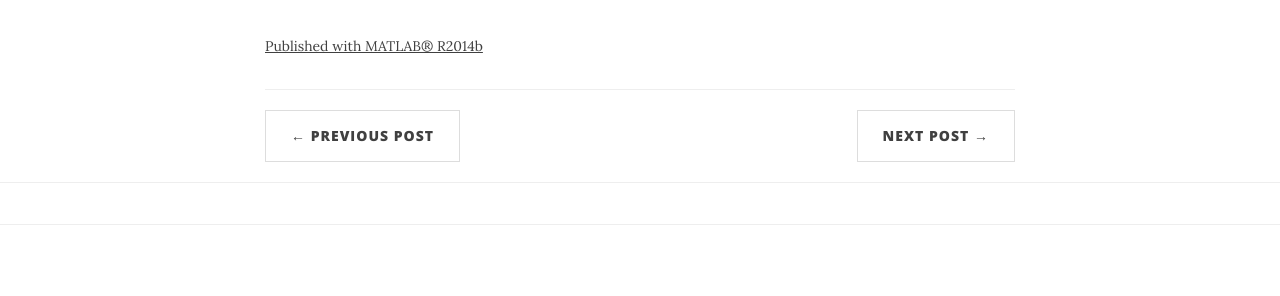
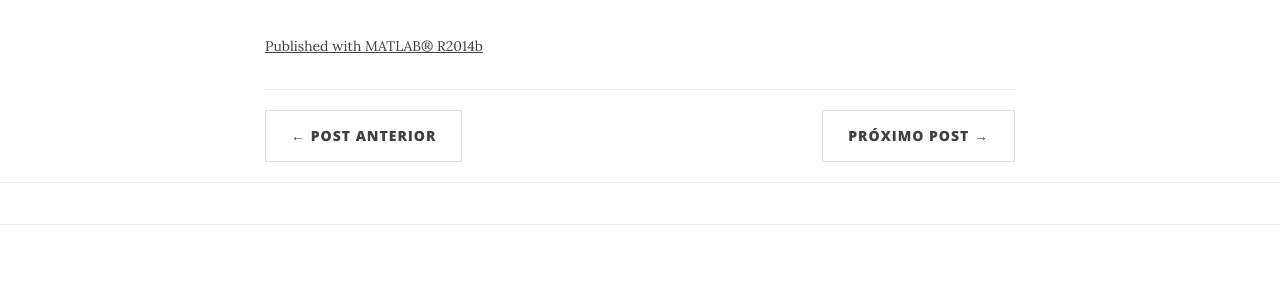
Before and after one commit to hs-macunaima/blog, a Jekyll site: the page built from _posts/2016-05-02-New-Matlab-Script.md, in a window 1280 px wide and 900 px high, scrolled down 2622 px. Shown: the part 430-726 px from the top of the window. Built offline with Jekyll 4.4.1, drawn with Linux system fonts in a browser that asks for light colours; nearby versions of some CDN libraries; comment, search, counter and statistics services are not loaded.

Commit message:
tradução do layout de posts

```diff
--- a/_layouts/post.html
+++ b/_layouts/post.html
@@ -40,10 +40,10 @@
 		<h4 class="post-subtitle">{{ post.subtitle }}</h4>
 	{% endif %}
 
-	<p class="post-meta" style="margin-top: 5px;margin-bottom:5px; font-size: 0.8em">Posted by {{ post.author }} on {{ post.date | date: "%B %-d, %Y" }}</p>
+	<p class="post-meta" style="margin-top: 5px;margin-bottom:5px; font-size: 0.8em">Postado por {{ post.author }} em {{ post.date | date: "%d/%m/%Y" }}</p>
 
 	<div class="notepad-index-post-tags" style="">
-	{% for tag in post.tags %}<a href="{{ site.baseurl }}/search/index.html#{{ tag | cgi_encode }}" title="Other posts from the {{ tag | capitalize }} tag">{{ tag | capitalize }}</a>{% unless forloop.last %}&nbsp;{% endunless %}{% endfor %}
+	{% for tag in post.tags %}<a href="{{ site.baseurl }}/search/index.html#{{ tag | cgi_encode }}" title="Outros posts sobre a tag {{ tag | capitalize }}">{{ tag | capitalize }}</a>{% unless forloop.last %}&nbsp;{% endunless %}{% endfor %}
 	</div>
 
 			{% for member in site.data.members %}
@@ -105,7 +105,7 @@
 			<h4 class="post-subtitle">{{ post.subtitle }}</h4>
 		{% endif %}
 
-		<p class="post-meta" style="margin-top: 5px;margin-bottom:5px; font-size: 0.8em">Posted by {{ post.author }} on {{ post.date | date: "%B %-d, %Y" }}</p>
+		<p class="post-meta" style="margin-top: 5px;margin-bottom:5px; font-size: 0.8em">Postado por {{ post.author }} em {{ post.date | date: "%d/%m/%Y" }}</p>
 
 		<div class="notepad-index-post-tags" style="">
 		{% for tag in post.tags %}<a href="{{ site.baseurl }}/search/index.html#{{ tag | cgi_encode }}" title="Other posts from the {{ tag | capitalize }} tag">{{ tag | capitalize }}</a>{% unless forloop.last %}&nbsp;{% endunless %}{% endfor %}
@@ -130,7 +130,7 @@
 		<p class="post-meta" style="margin-top: 5px;margin-bottom:5px; font-size: 0.8em">Posted by {{ post.author }} on {{ post.date | date: "%B %-d, %Y" }}</p>
 
 		<div class="notepad-index-post-tags" style="">
-		{% for tag in post.tags %}<a href="{{ site.baseurl }}/search/index.html#{{ tag | cgi_encode }}" title="Other posts from the {{ tag | capitalize }} tag">{{ tag | capitalize }}</a>{% unless forloop.last %}&nbsp;{% endunless %}{% endfor %}
+		{% for tag in post.tags %}<a href="{{ site.baseurl }}/search/index.html#{{ tag | cgi_encode }}" title="Outros posts sobre a tag {{ tag | capitalize }}">{{ tag | capitalize }}</a>{% unless forloop.last %}&nbsp;{% endunless %}{% endfor %}
 		</div>
 
 		{% assign relevantpostcount = 2 %}
@@ -162,12 +162,12 @@
                 <ul class="pager">
                     {% if page.previous.url %}
                     <li class="previous">
-                        <a href="{{ page.previous.url | prepend: site.baseurl | replace: '//', '/' }}" data-toggle="tooltip" data-placement="top" title="{{page.previous.title}}">&larr; Previous Post</a>
+                        <a href="{{ page.previous.url | prepend: site.baseurl | replace: '//', '/' }}" data-toggle="tooltip" data-placement="top" title="{{page.previous.title}}">&larr; Post anterior</a>
                     </li>
                     {% endif %}
                     {% if page.next.url %}
                     <li class="next">
-                        <a href="{{ page.next.url | prepend: site.baseurl | replace: '//', '/' }}" data-toggle="tooltip" data-placement="top" title="{{page.next.title}}">Next Post &rarr;</a>
+                        <a href="{{ page.next.url | prepend: site.baseurl | replace: '//', '/' }}" data-toggle="tooltip" data-placement="top" title="{{page.next.title}}">Próximo post &rarr;</a>
                     </li>
                     {% endif %}
                 </ul>
```
Also changed, not shown: other parts of _layouts/post.html (+2 -2 lines).
